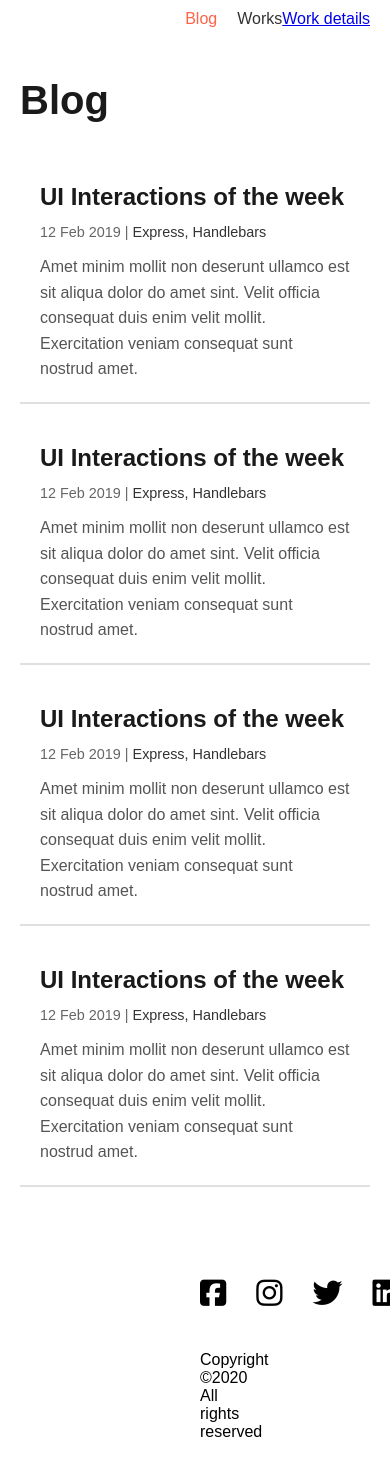
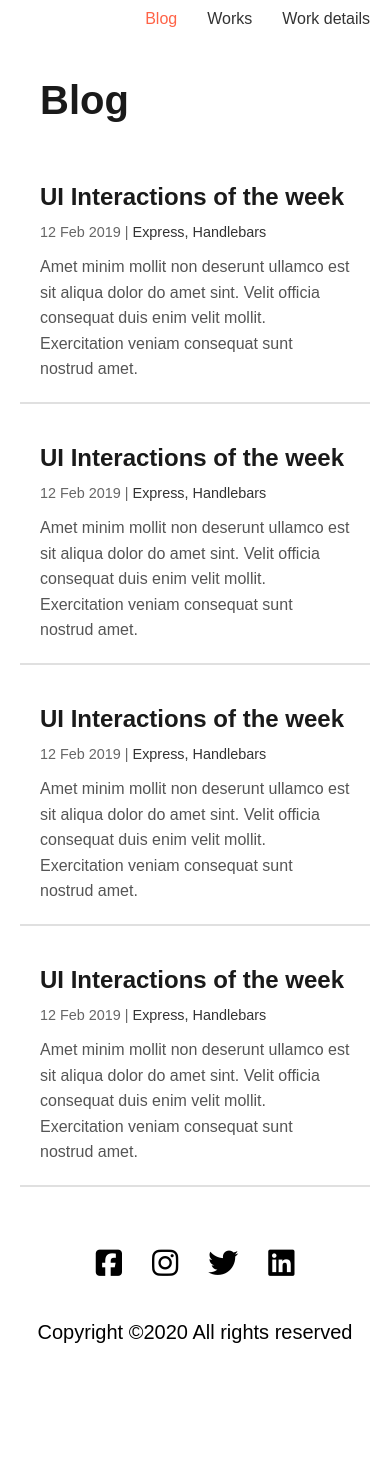
Before and after one commit to ibroximovv/front-2, a plain HTML site: page blog.html in a window 390 px wide. After the commit the page ends 1384 px from the top, so only its background shows below. Drawn offline with Linux system fonts and the light colour scheme.

Commit message:
blog page to added responsive

```diff
--- a/blog.html
+++ b/blog.html
@@ -16,12 +16,12 @@
             <ul>
                 <li><a href="#" class="active">Blog</a></li>
                 <li><a href="./works.html">Works</a></li>
-                <a href="./work-detail.html">Work details</a>
+                <li><a href="./work-detail.html">Work details</a></li>
             </ul>
         </nav>
     </header>
-    <main>
-        <h1>Blog</h1>
+    <main >
+        <h1 class="container">Blog</h1>
         <section class="blog-post">
             <h2>UI Interactions of the week</h2>
             <p class="meta">12 Feb 2019 | <span>Express, Handlebars</span></p>
--- a/blog.style.css
+++ b/blog.style.css
@@ -11,11 +11,17 @@ header {
     top: 0;
 }
 
+.container {
+    width: 100%;
+    padding-left: 20px;
+}
+
 nav ul {
     list-style: none;
     margin: 0;
     padding: 0;
     display: flex;
+    gap: 10px;
     justify-content: flex-end;
 }
 
@@ -92,3 +98,17 @@ footer ul {
 footer p {
     text-align: center;
 }
+
+@media (max-width: 700px) {
+    footer {
+        padding: 0 30px;
+        display: flex;
+        flex-direction: column;
+        gap: 0;
+    }
+
+    footer p {
+        padding: 40px 0;
+        font-size: 20px;
+    }
+}
--- a/style.css
+++ b/style.css
@@ -11,7 +11,7 @@ header {
 
 .container {
     width: 100%;
-    padding: 0 20px; /* Kichikroq padding ishlating */
+    padding: 0 20px;
 }
 
 nav {
@@ -265,7 +265,7 @@ footer p {
     }
 
     footer p {
-        padding-bottom: 40px;
+        padding: 40px auto;
         font-size: 20px;
     }
 }
```
